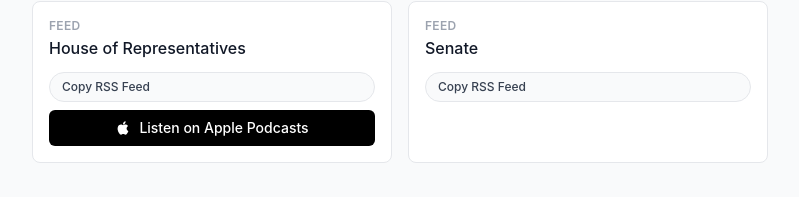
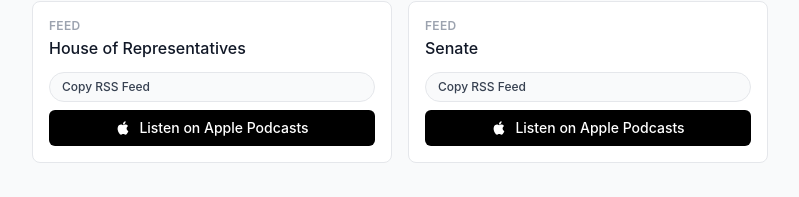
Before and after one commit to XWBarton/on-notice, a Next.js app in the folder apps/web/: page /podcast in a window 1280 px wide. Shown: the part 184-381 px from the top of the page, without its empty margins (240-1039 px from the left). Built offline with nearby package versions, Linux system fonts and the light colour scheme; no server answers; the database is empty.

Commit message:
Add Apple Podcasts link for Senate feed

```diff
--- a/apps/web/app/podcast/page.tsx
+++ b/apps/web/app/podcast/page.tsx
@@ -15,7 +15,7 @@
     id: "fed_sen",
     label: "Senate",
     rssUrl: "https://on-notice.xyz/api/feed.xml?parliament=fed_sen",
-    appleUrl: null,
+    appleUrl: "https://podcasts.apple.com/us/podcast/on-notice-%E2%80%94-senate/id1895307293",
   },
 ];
 
```
